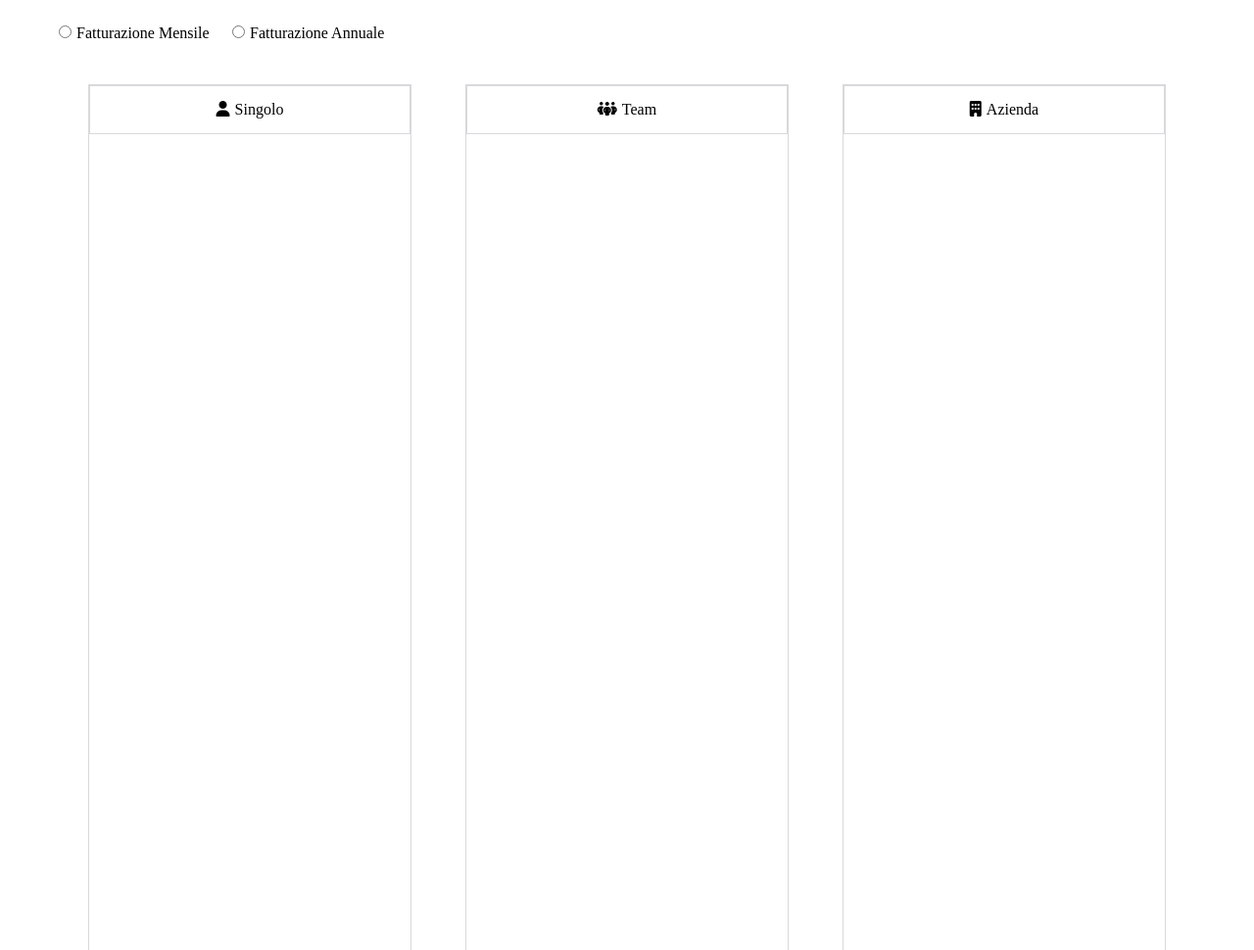
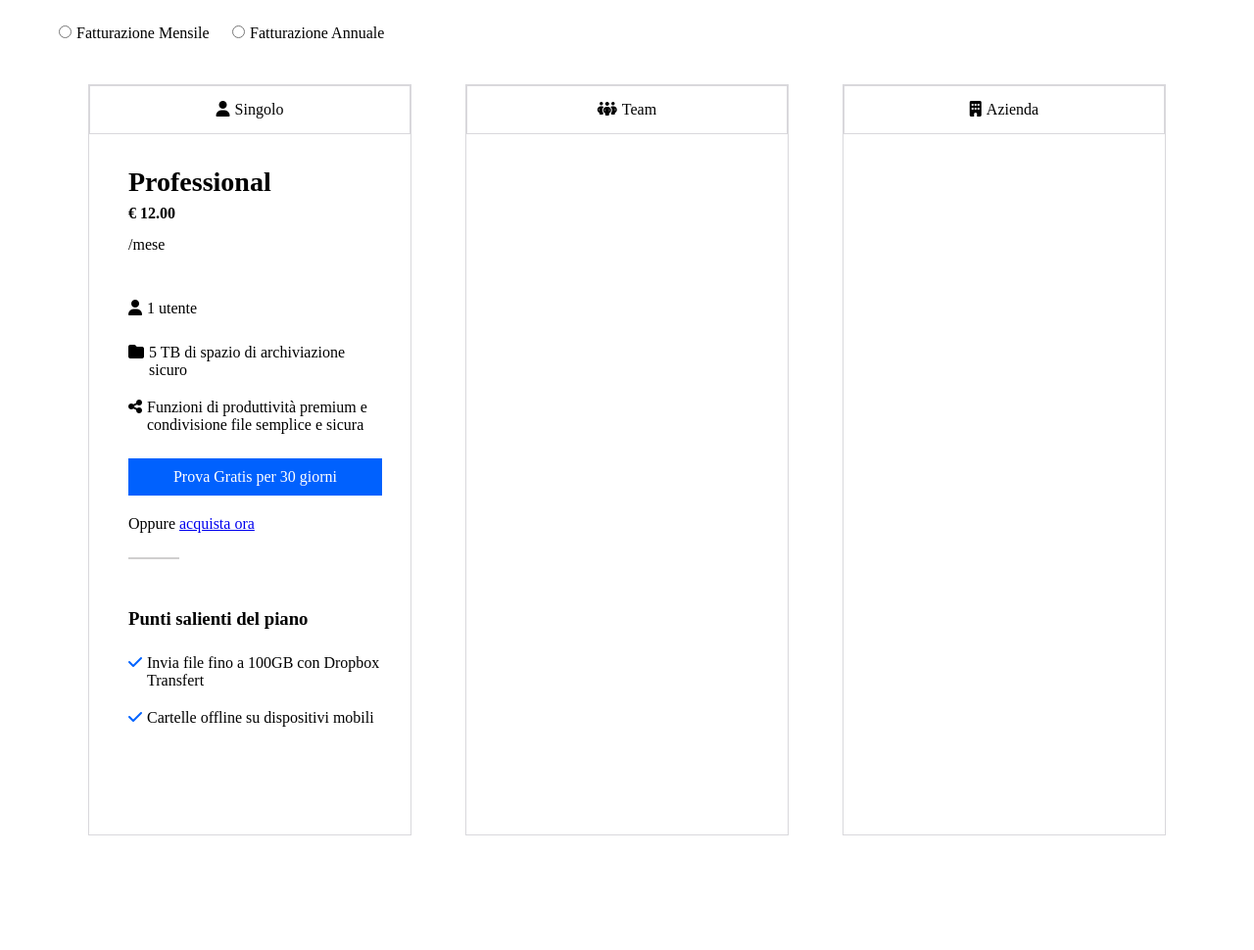
Before and after one commit to GiordanoCasale/htmlcss-dropbox, a plain HTML site: page index.html in a window 1280 px wide. Shown: the part 1040-2010 px from the top of the page at 98% size. After the commit the page ends 1893 px from the top, so only its background shows below. Drawn offline with Linux system fonts and the light colour scheme.

Commit message:
[UPD] First column completed

```diff
--- a/CSS/style.css
+++ b/CSS/style.css
@@ -145,7 +145,7 @@ width: 50%;
 
 .container-col{
    max-width: 1100px;
-   height: 1200px;
+   height: 800px;
     margin: 0 auto;
     display: flex;
     justify-content: space-between;
@@ -170,6 +170,23 @@ width: 50%;
    align-items: center;
 }
 
+.button-3{
+   color: white;
+   background-color: #0061FE;
+   padding: 10px;
+   margin-top: 25px;
+   width: 100%;
+
+
+}
+
+.hr{
+   width: 20%;
+
+}
+
+
+
 
 
 
@@ -192,6 +209,10 @@ width: 50%;
 
 .bg-green{
    background-color: green;
+}
+
+.color-check{
+   color: #0062FF;
 }
 
 .d-inline-block {
@@ -223,6 +244,10 @@ ul {
    font-size: 72px;
 }
 
+.font-size-col{
+   font-size: 28px;
+}
+
 .d-flex{
    display: flex;
 }
@@ -238,6 +263,11 @@ ul {
 .text-align{
    text-align: center;
 }
+
+.text-align-col{
+text-align: left;
+}
+
 
 .my-top{
    margin-top: 25px;
@@ -267,6 +297,27 @@ ul {
    margin-right: 5px;
 }
 
+.my-right-29{
+   margin-right: 29px;
+}
+
+
+.my-left{
+   margin-left: 40px;
+}
+
 .my-top-col{
    margin-top: 33px;
 }
+
+.my-bottom-col{
+   margin-bottom: 20px;
+}
+
+.line-height{
+   line-height: 32px;
+}
+
+.line-height-2{
+   line-height: 50px;
+}
--- a/index.html
+++ b/index.html
@@ -78,11 +78,56 @@
                     <div class="col-head-1">
                         <div><span><i class=" my-right fa-solid fa-user"></i></span>Singolo</div>
                     </div>
-                    <div class="col-1">
+                    <div class="col-1 my-right-29 my-left">
+                        <div>
+                            <ul class="text-align-col my-top-col line-height">
+                                <li>
+                                    <h3 class="font-size-col"><strong>Professional</strong></h3>
+                                </li>
+                                <li><strong>&euro; 12.00</strong></li>
+                                <li>/mese</li>
+                            </ul>
+                        </div>
+                        <div class="text-align-col my-top-col">
+                            <ul>
+                                <li class="line-height my-bottom-col"><span><i
+                                            class=" my-right fa-solid fa-user"></i></span>1
+                                    utente</li>
+                                <li class="d-flex my-bottom-col">
+                                    <div><i class=" my-right fa-solid fa-folder"></i></div>
+                                    <div>5 TB di spazio di archiviazione sicuro</div>
+                                </li>
+                                <li class="d-flex">
+                                    <div><i class=" my-right fa-solid fa-share-nodes"></i></div>
+                                    <div>Funzioni di produttività premium e condivisione file semplice e sicura</div>
+                                </li>
+                            </ul>
+                            <div class="button-3 d-inline-block text-align my-bottom-col my-top">Prova Gratis per 30
+                                giorni</div>
+                            <div>Oppure <a href="*">acquista ora</a></div>
+                            <div class="hr my-top">
+                                <hr style="border-color: #d0cfcf;">
+                            </div>
+                            <div>
+                                <ul>
+                                    <li class="line-height my-bottom-col my-top-button"><h3>Punti salienti del piano</h3></li>
+                                    <li class="d-flex my-bottom-col">
+                                        <div><i class="color-check my-right fa-solid fa-check"></i></div>
+                                        <div>Invia file fino a 100GB con Dropbox Transfert</div>
+                                    </li>
+                                    <li class="d-flex">
+                                        <div><i class="color-check my-right fa-solid fa-check"></i></div>
+                                        <div>Cartelle offline su dispositivi mobili</div>
+                                    </li>
+                                </ul>
+                            </div>
+                        </div>
+
 
                     </div>
                 </div>
             </div>
+
             <div class="col-30 my-top-col">
                 <div class="card">
                     <div class="col-head-1">
```
